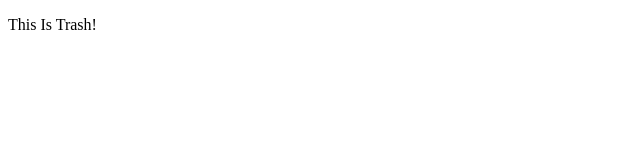
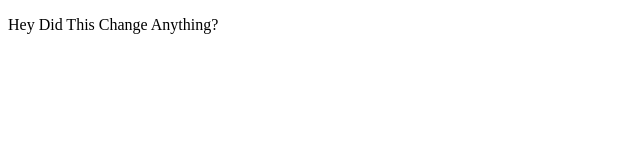
Before and after one commit to GRM50000/gitDemoGR, a plain HTML site: page index.html in a window 1280 px wide. Shown: the whole page, without its empty margins (0-640 px from the left). Drawn offline with Linux system fonts and the light colour scheme.

Commit message:
Deleted The Trash
Added Hey

```diff
--- a/index.html
+++ b/index.html
@@ -7,7 +7,9 @@
 </head>
 
 <body>
-    <p>This Is Trash! </p>
+
+
+    <p class="1">Hey Did This Change Anything?</p>
 </body>
 
 </html>
```
